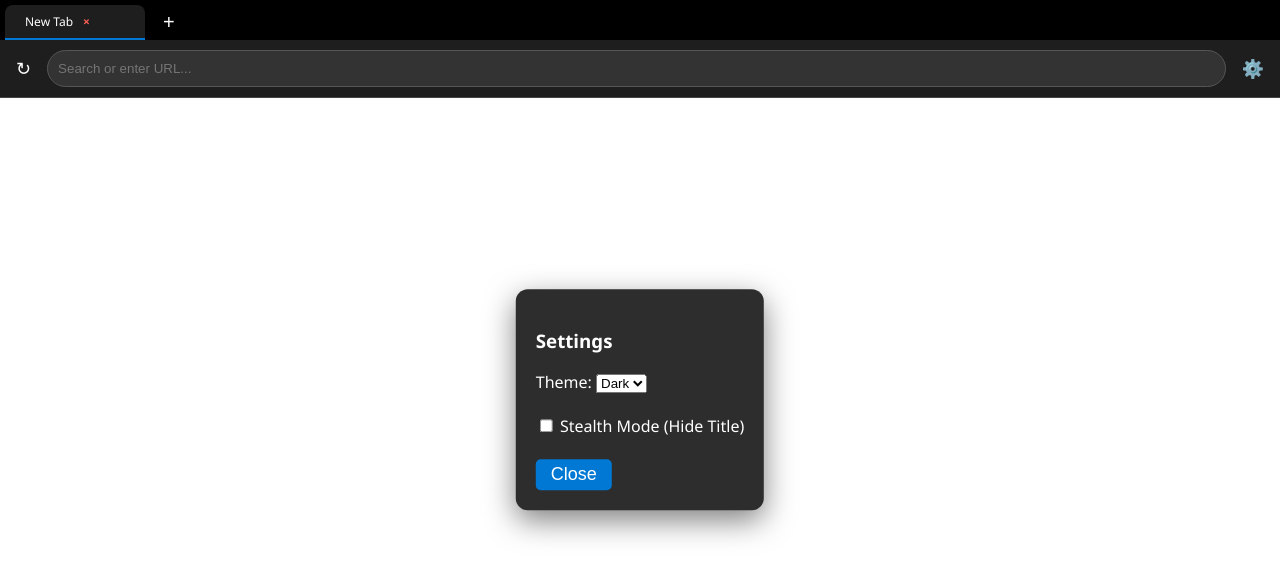
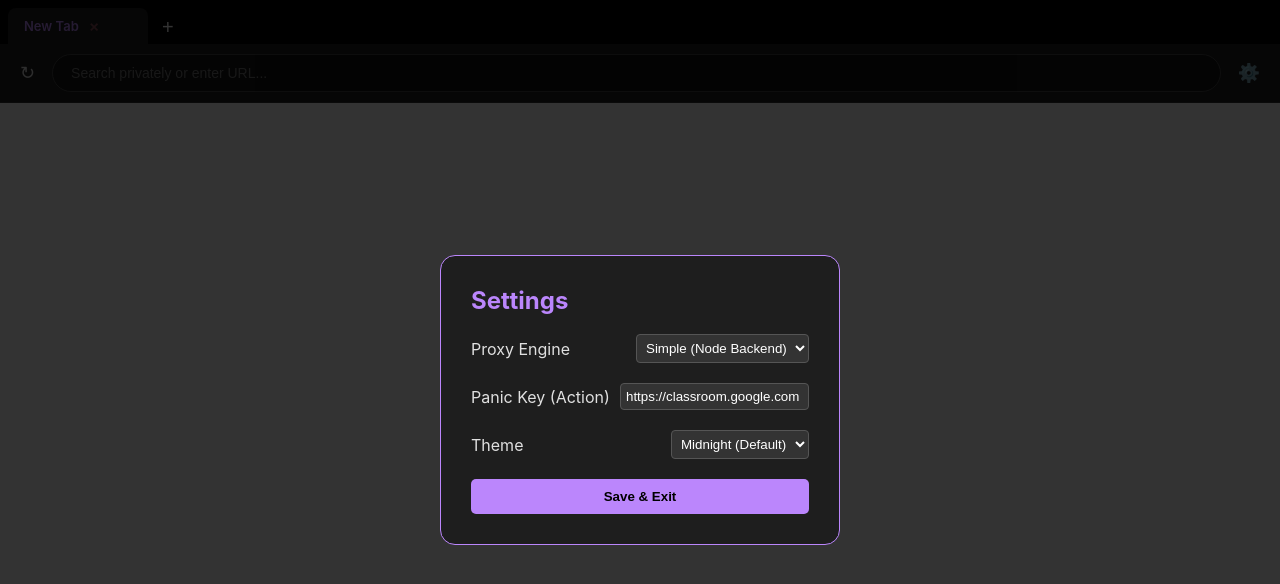
Before and after one commit to StealthAIPro/WEB-PROXY, a website: page public/index.html in a window 1280 px wide. Both pictures are taken after a click on the button "⚙️". Drawn offline with Linux system fonts and the light colour scheme.

Commit message:
Update index.html

```diff
--- a/public/index.html
+++ b/public/index.html
@@ -3,136 +3,236 @@
 <head>
     <meta charset="UTF-8">
     <meta name="viewport" content="width=device-width, initial-scale=1.0">
-    <title>Private Web Proxy</title>
+    <title>ShadowBrowse | Private Web</title>
+    <script src="/uv/uv.bundle.js" defer></script>
+    <script src="/uv/uv.config.js" defer></script>
     <style>
-        :root { --bg: #1e1e1e; --text: #ffffff; --accent: #0078d4; --tab-bg: #2d2d2d; }
-        body.light-mode { --bg: #f3f3f3; --text: #000000; --tab-bg: #e0e0e0; }
+        :root {
+            --bg-dark: #121212;
+            --bg-secondary: #1e1e1e;
+            --text-main: #e0e0e0;
+            --accent: #bb86fc;
+            --tab-inactive: #2c2c2c;
+            --danger: #cf6679;
+        }
 
-        body { margin: 0; font-family: 'Segoe UI', sans-serif; background: var(--bg); color: var(--text); display: flex; flex-direction: column; height: 100vh; overflow: hidden; }
+        * { box-sizing: border-box; transition: all 0.2s ease; }
+        body { margin: 0; font-family: 'Inter', system-ui, sans-serif; background: var(--bg-dark); color: var(--text-main); height: 100vh; display: flex; flex-direction: column; overflow: hidden; }
 
-        /* Tab Bar */
-        #tab-bar { display: flex; background: #000; padding: 5px 5px 0 5px; gap: 2px; }
-        .tab { padding: 8px 20px; background: var(--tab-bg); border-radius: 8px 8px 0 0; cursor: pointer; font-size: 12px; display: flex; align-items: center; gap: 10px; min-width: 100px; }
-        .tab.active { background: var(--bg); border-bottom: 2px solid var(--accent); }
-        .close-tab { color: #ff5f56; font-weight: bold; }
+        /* Tab Management Bar */
+        #tab-bar { display: flex; background: #000; padding: 8px 8px 0 8px; gap: 4px; align-items: flex-end; }
+        .tab {
+            padding: 8px 16px; background: var(--tab-inactive); border-radius: 8px 8px 0 0;
+            cursor: pointer; font-size: 13px; display: flex; align-items: center;
+            gap: 10px; min-width: 140px; max-width: 200px; border: none; color: #888;
+        }
+        .tab.active { background: var(--bg-secondary); color: var(--accent); font-weight: 600; }
+        .tab:hover:not(.active) { background: #333; }
+        .close-tab { font-size: 16px; color: var(--danger); opacity: 0.6; }
+        .close-tab:hover { opacity: 1; }
+        .add-tab-btn { background: none; border: none; color: white; cursor: pointer; font-size: 20px; padding: 0 10px 5px; }
 
-        /* Navigation Bar */
-        #nav-bar { display: flex; padding: 10px; gap: 10px; background: var(--bg); align-items: center; border-bottom: 1px solid #444; }
-        #url-input { flex: 1; padding: 10px; border-radius: 20px; border: 1px solid #555; background: #333; color: white; outline: none; }
-        button { background: none; border: none; color: var(--text); cursor: pointer; font-size: 18px; }
+        /* Address Bar Area */
+        #nav-bar {
+            display: flex; padding: 10px 15px; gap: 12px;
+            background: var(--bg-secondary); align-items: center;
+            border-bottom: 1px solid #333; box-shadow: 0 4px 10px rgba(0,0,0,0.3);
+        }
+        #url-input {
+            flex: 1; padding: 10px 18px; border-radius: 25px;
+            border: 1px solid #444; background: #121212; color: white;
+            outline: none; font-size: 14px;
+        }
+        #url-input:focus { border-color: var(--accent); box-shadow: 0 0 5px var(--accent); }
+        .nav-btn { background: none; border: none; color: var(--text-main); cursor: pointer; font-size: 18px; padding: 5px; border-radius: 50%; }
+        .nav-btn:hover { background: #333; }
 
-        /* Viewport */
-        .viewport-container { flex: 1; position: relative; }
-        iframe { width: 100%; height: 100%; border: none; display: none; background: white; }
+        /* Viewport Styling */
+        #viewports { flex: 1; position: relative; background: #fff; }
+        iframe { width: 100%; height: 100%; border: none; display: none; }
         iframe.active { display: block; }
 
-        /* Settings Overlay */
-        #settings-panel {
-            position: fixed; top: 50%; left: 50%; transform: translate(-50%, -50%);
-            background: var(--tab-bg); padding: 20px; border-radius: 12px;
-            box-shadow: 0 10px 30px rgba(0,0,0,0.5); display: none; z-index: 100;
+        /* Settings Modal */
+        #settings-modal {
+            position: fixed; top: 0; left: 0; width: 100%; height: 100%;
+            background: rgba(0,0,0,0.8); display: none; justify-content: center; align-items: center; z-index: 1000;
         }
+        .settings-content {
+            background: var(--bg-secondary); padding: 30px; border-radius: 15px;
+            width: 400px; border: 1px solid var(--accent);
+        }
+        .setting-row { margin-bottom: 20px; display: flex; justify-content: space-between; align-items: center; }
+        select, input[type="text"] { background: #333; color: white; border: 1px solid #555; padding: 5px; border-radius: 4px; }
     </style>
 </head>
-<body class="dark-mode">
+<body>
 
 <div id="tab-bar">
-    <div id="tabs-list" style="display: flex; gap: 5px;"></div>
-    <button onclick="addTab()" style="font-size: 20px; margin-left: 10px;">+</button>
+    <div id="tabs-list" style="display: flex; gap: 4px;"></div>
+    <button class="add-tab-btn" onclick="createNewTab()">+</button>
 </div>
 
 <div id="nav-bar">
-    <button onclick="location.reload()">↻</button>
-    <input type="text" id="url-input" placeholder="Search or enter URL..." onkeypress="handleKey(event)">
-    <button onclick="toggleSettings()">⚙️</button>
+    <button class="nav-btn" onclick="refreshFrame()">↻</button>
+    <input type="text" id="url-input" placeholder="Search privately or enter URL..." onkeypress="handleUrlInput(event)">
+    <button class="nav-btn" onclick="toggleSettings(true)">⚙️</button>
 </div>
 
-<div class="viewport-container" id="viewports"></div>
+<div id="viewports"></div>
 
-<div id="settings-panel">
-    <h3>Settings</h3>
-    <label>Theme: </label>
-    <select onchange="document.body.className = this.value + '-mode'">
-        <option value="dark">Dark</option>
-        <option value="light">Light</option>
-    </select>
-    <br><br>
-    <label><input type="checkbox" id="stealth-mode"> Stealth Mode (Hide Title)</label>
-    <br><br>
-    <button onclick="toggleSettings()" style="background: var(--accent); padding: 5px 15px; border-radius: 5px;">Close</button>
+<div id="settings-modal" onclick="toggleSettings(false)">
+    <div class="settings-content" onclick="event.stopPropagation()">
+        <h2 style="margin-top:0; color:var(--accent)">Settings</h2>
+
+        <div class="setting-row">
+            <label>Proxy Engine</label>
+            <select id="engine-choice">
+                <option value="simple">Simple (Node Backend)</option>
+                <option value="uv">Ultraviolet (Advanced)</option>
+            </select>
+        </div>
+
+        <div class="setting-row">
+            <label>Panic Key (Action)</label>
+            <input type="text" id="panic-url" placeholder="e.g. https://google.com" value="https://classroom.google.com">
+        </div>
+
+        <div class="setting-row">
+            <label>Theme</label>
+            <select onchange="changeTheme(this.value)">
+                <option value="dark">Midnight (Default)</option>
+                <option value="light">Cloud (Light)</option>
+                <option value="hacker">Matrix (Green)</option>
+            </select>
+        </div>
+
+        <button onclick="toggleSettings(false)" style="width:100%; padding:10px; background:var(--accent); border:none; border-radius:5px; cursor:pointer; font-weight:bold;">Save & Exit</button>
+    </div>
 </div>
 
 <script>
     let tabs = [];
-    let activeTabId = null;
+    let currentTabId = null;
 
-    function addTab() {
-        const id = Date.now();
-        const tab = { id, url: 'about:blank', title: 'New Tab' };
-        tabs.push(tab);
+    // 1. Tab Management
+    function createNewTab() {
+        const id = 'tab-' + Date.now();
+        const tabObj = { id, title: 'New Tab', url: '' };
+        tabs.push(tabObj);
 
-        // Create Iframe
-        const ifr = document.createElement('iframe');
-        ifr.id = `frame-${id}`;
-        document.getElementById('viewports').appendChild(ifr);
+        const iframe = document.createElement('iframe');
+        iframe.id = `iframe-${id}`;
+        iframe.src = 'about:blank';
+        document.getElementById('viewports').appendChild(iframe);
 
-        switchTab(id);
+        setActiveTab(id);
         renderTabs();
     }
 
     function renderTabs() {
-        const list = document.getElementById('tabs-list');
-        list.innerHTML = '';
-        tabs.forEach(t => {
+        const container = document.getElementById('tabs-list');
+        container.innerHTML = '';
+        tabs.forEach(tab => {
             const div = document.createElement('div');
-            div.className = `tab ${t.id === activeTabId ? 'active' : ''}`;
-            div.innerHTML = `<span>${t.title}</span> <span class="close-tab" onclick="closeTab(event, ${t.id})">×</span>`;
-            div.onclick = () => switchTab(t.id);
-            list.appendChild(div);
+            div.className = `tab ${tab.id === currentTabId ? 'active' : ''}`;
+            div.innerHTML = `
+                <span style="overflow:hidden; text-overflow:ellipsis; white-space:nowrap">${tab.title}</span>
+                <span class="close-tab" onclick="closeTab(event, '${tab.id}')">×</span>
+            `;
+            div.onclick = () => setActiveTab(tab.id);
+            container.appendChild(div);
         });
     }
 
-    function switchTab(id) {
-        activeTabId = id;
+    function setActiveTab(id) {
+        currentTabId = id;
         document.querySelectorAll('iframe').forEach(f => f.classList.remove('active'));
-        const activeFrame = document.getElementById(`frame-${id}`);
+        const activeFrame = document.getElementById(`iframe-${id}`);
         activeFrame.classList.add('active');
-        document.getElementById('url-input').value = activeFrame.src.includes('/proxy?url=')
-            ? decodeURIComponent(activeFrame.src.split('url=')[1])
-            : '';
+
+        // Sync URL bar
+        const rawUrl = activeFrame.dataset.originalUrl || '';
+        document.getElementById('url-input').value = rawUrl;
+
         renderTabs();
     }
 
     function closeTab(e, id) {
         e.stopPropagation();
         tabs = tabs.filter(t => t.id !== id);
-        document.getElementById(`frame-${id}`).remove();
-        if (activeTabId === id && tabs.length > 0) switchTab(tabs[0].id);
-        if (tabs.length === 0) addTab();
+        document.getElementById(`iframe-${id}`).remove();
+        if (currentTabId === id && tabs.length > 0) setActiveTab(tabs[0].id);
+        if (tabs.length === 0) createNewTab();
         renderTabs();
     }
 
-    function handleKey(e) {
+    // 2. Navigation Logic
+    async function handleUrlInput(e) {
         if (e.key === 'Enter') {
-            let url = e.target.value;
-            if (!url.startsWith('http')) url = 'https://' + url;
-            const activeFrame = document.getElementById(`frame-${activeTabId}`);
-            activeFrame.src = `/proxy?url=${encodeURIComponent(url)}`;
+            let input = e.target.value.trim();
+            if (!input.includes('.') && !input.startsWith('http')) {
+                input = `https://www.google.com/search?q=${encodeURIComponent(input)}`;
+            } else if (!input.startsWith('http')) {
+                input = 'https://' + input;
+            }
 
-            // Update tab title
-            const tab = tabs.find(t => t.id === activeTabId);
-            tab.title = url.split('//')[1].split('/')[0];
+            const engine = document.getElementById('engine-choice').value;
+            const activeFrame = document.getElementById(`iframe-${currentTabId}`);
+
+            activeFrame.dataset.originalUrl = input; // Store for the URL bar
+
+            if (engine === 'uv') {
+                // Ultraviolet Integration
+                if ('serviceWorker' in navigator) {
+                    await navigator.serviceWorker.register('/uv/sw.js', { scope: __uv$config.prefix });
+                    activeFrame.src = __uv$config.prefix + __uv$config.encodeUrl(input);
+                }
+            } else {
+                // Our Simple Node Logic
+                activeFrame.src = `/proxy?url=${encodeURIComponent(input)}`;
+            }
+
+            // Update Tab Title
+            tabs.find(t => t.id === currentTabId).title = new URL(input).hostname;
             renderTabs();
         }
     }
 
-    function toggleSettings() {
-        const panel = document.getElementById('settings-panel');
-        panel.style.display = panel.style.display === 'block' ? 'none' : 'block';
+    function refreshFrame() {
+        const activeFrame = document.getElementById(`iframe-${currentTabId}`);
+        activeFrame.src = activeFrame.src;
     }
 
-    // Initialize with one tab
-    addTab();
+    // 3. Settings & Extra
+    function toggleSettings(show) {
+        document.getElementById('settings-modal').style.display = show ? 'flex' : 'none';
+    }
+
+    // Panic Key Logic (Alt+Q)
+    window.addEventListener('keydown', (e) => {
+        if (e.altKey && e.key === 'q') {
+            window.location.href = document.getElementById('panic-url').value;
+        }
+    });
+
+    function changeTheme(theme) {
+        const root = document.documentElement;
+        if(theme === 'light') {
+            root.style.setProperty('--bg-dark', '#ffffff');
+            root.style.setProperty('--bg-secondary', '#f0f0f0');
+            root.style.setProperty('--text-main', '#000000');
+        } else if (theme === 'hacker') {
+            root.style.setProperty('--accent', '#00ff00');
+            root.style.setProperty('--bg-dark', '#000000');
+        } else {
+            root.style.setProperty('--bg-dark', '#121212');
+            root.style.setProperty('--bg-secondary', '#1e1e1e');
+            root.style.setProperty('--text-main', '#e0e0e0');
+        }
+    }
+
+    // Initialize first tab
+    createNewTab();
 </script>
 </body>
 </html>
```
